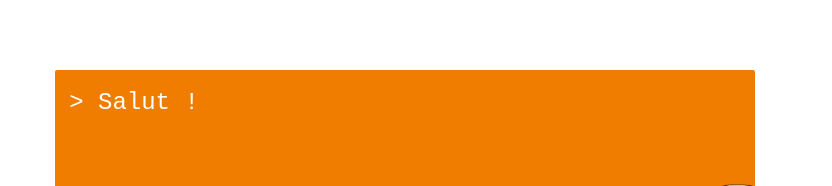
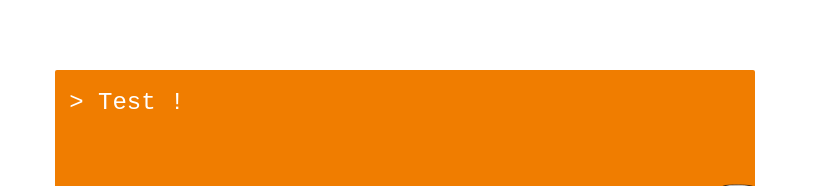
Before and after one commit to Zoemchl/adobecreativeweek_2022, a Vue app in the folder adobecreativeweek/: page / in a window 1280 px wide. Both pictures are taken after a click on the button "Suivant". Shown: the part 434-620 px from the top of the page, without its empty margins (448-1280 px from the left). Built offline with nearby package versions, Linux system fonts and the light colour scheme.

Commit message:
Start change in chatbox

```diff
--- a/adobecreativeweek/src/components/Chatbox.vue
+++ b/adobecreativeweek/src/components/Chatbox.vue
@@ -2,10 +2,12 @@
 
     <div class="chatbox">
         <div class="container">
-            <p>> Salut !</p>
+            <p id="message1" class="chat active">> Salut !</p>
+            <p id="message2" class="chat">> Test !</p>
+            <p id="message3" class="chat">> 25456 !</p>
             <img class="happy_iimersive" src="../assets/img/happy_iimersive.png" alt="IIMersive happy face icon">
             <h3>IIMersive</h3>
-            <button>Suivant</button>
+            <button @click="activechat(i)">Suivant</button>
         </div>
     </div>
 
@@ -14,13 +16,36 @@
 
 <script>
 export default {
-    name:"Chatbox"
+    name:"Chatbox",
+    data: function() {
+        return {
+            i: 1
+        }
+    },
+    methods : {
+        activechat(i) {
+            console.log(i)
+            i++
+            console.log(i)
+            document.getElementById('message' + (i - 1)).classList.remove("active")
+            var selected_message = document.getElementById('message' + i);
+            selected_message.classList.add("active");
+            console.log(i)
+            return i
+        }
+    }
 }
 </script>
 
 
 <style scoped>
+.chat {
+    display: none;
+}
 
+.active  {
+    display: flex;
+}
     .chatbox{
         position: fixed;
         right: 6%;
```
